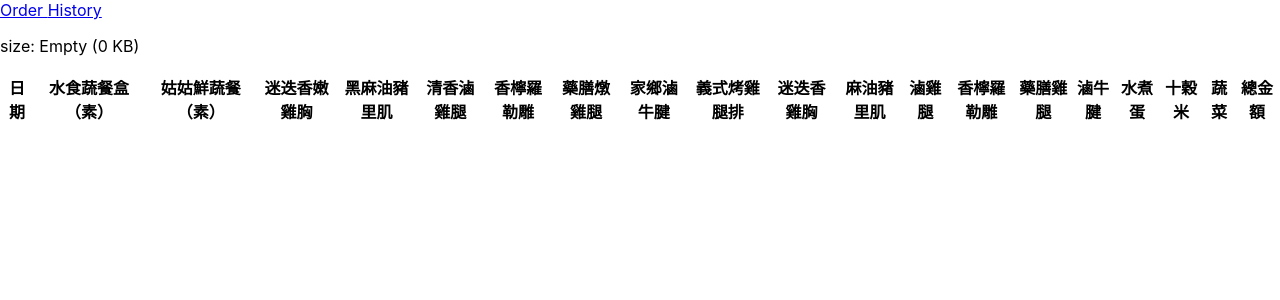
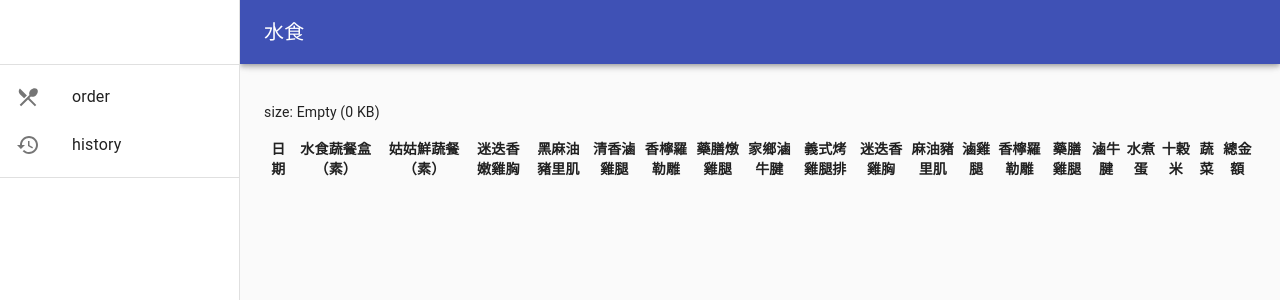
Before and after one commit to pxiaopos/xioapos, a React (Create React App) app: page /#/history in a window 1280 px wide. Shown: the top 300 px of the page. Built offline with nearby package versions, Linux system fonts and the light colour scheme.

Commit message:
add style

```diff
--- a/package.json
+++ b/package.json
@@ -5,6 +5,7 @@
   "homepage": ".",
   "dependencies": {
     "@material-ui/core": "^4.7.1",
+    "@material-ui/icons": "^4.5.1",
     "classnames": "^2.2.6",
     "react": "^16.9.0",
     "react-dom": "^16.9.0",
--- a/src/containers/App.js
+++ b/src/containers/App.js
@@ -1,21 +1,152 @@
 import React, { Component } from 'react'
 import { withRouter, Switch, Route, Redirect } from 'react-router-dom'
+import RestaurantMenuIcon from '@material-ui/icons/RestaurantMenu';
+import HistoryIcon from '@material-ui/icons/History';
+
+import AppBar from '@material-ui/core/AppBar';
+import CssBaseline from '@material-ui/core/CssBaseline';
+import Divider from '@material-ui/core/Divider';
+import Drawer from '@material-ui/core/Drawer';
+import Hidden from '@material-ui/core/Hidden';
+import IconButton from '@material-ui/core/IconButton';
+import List from '@material-ui/core/List';
+import ListItem from '@material-ui/core/ListItem';
+import ListItemText from '@material-ui/core/ListItemText';
+import ListItemIcon from '@material-ui/core/ListItemIcon';
+import Toolbar from '@material-ui/core/Toolbar';
+import Typography from '@material-ui/core/Typography';
+import { withStyles } from '@material-ui/core/styles';
 
 import Order from './Order'
 import History from './History'
 
+const drawerWidth = 240;
+
+const styles = (theme) => ({
+  root: {
+    display: 'flex',
+  },
+  drawer: {
+    [theme.breakpoints.up('sm')]: {
+      width: drawerWidth,
+      flexShrink: 0,
+    },
+  },
+  appBar: {
+    [theme.breakpoints.up('sm')]: {
+      width: `calc(100% - ${drawerWidth}px)`,
+      marginLeft: drawerWidth,
+    },
+  },
+  menuButton: {
+    marginRight: theme.spacing(2),
+    [theme.breakpoints.up('sm')]: {
+      display: 'none',
+    },
+  },
+  toolbar: theme.mixins.toolbar,
+  drawerPaper: {
+    width: drawerWidth,
+  },
+  content: {
+    flexGrow: 1,
+    padding: theme.spacing(3),
+  },
+});
+
 class App extends Component {
     render() {
+        const { container, classes, history } = this.props;
+
+        const drawer = (
+          <div>
+            <div className={classes.toolbar} />
+            <Divider />
+            <List>
+              { [
+                    {
+                        name: 'order',
+                        icon: () => <RestaurantMenuIcon />
+                    },
+                    {
+                        name: 'history',
+                        icon: () => <HistoryIcon />
+                    }
+                ].map((v, index) => (
+                    <ListItem button key={v.name}>
+                        <ListItemIcon>{v.icon()}</ListItemIcon>
+                        <ListItemText onClick={()=>{
+                            history.replace(`/${v.name}`)
+                        }} primary={ v.name } />
+                    </ListItem>
+                ))
+            }
+            </List>
+            <Divider />
+          </div>
+        );
+
         const needRedirect = this.props.match.path === this.props.location.pathname
 
         return (
-            <Switch>
-                {needRedirect && <Redirect from="/" to='/order' />}
-                <Route path="/order" render={props => <Order {...props} />} />
-                <Route path="/history" render={props => <History {...props} />} />
-            </Switch>
+            <>
+                <div className={classes.root}>
+                    <CssBaseline />
+                    <AppBar position="fixed" className={classes.appBar}>
+                        <Toolbar>
+                        <IconButton
+                            color="inherit"
+                            aria-label="open drawer"
+                            edge="start"
+                            className={classes.menuButton}
+                        >
+                        </IconButton>
+                        <Typography variant="h6" noWrap>
+                            水食
+                        </Typography>
+                        </Toolbar>
+                    </AppBar>
+                    <nav className={classes.drawer} aria-label="mailbox folders">
+                        {/* The implementation can be swapped with js to avoid SEO duplication of links. */}
+                        <Hidden smUp implementation="css">
+                        <Drawer
+                            container={container}
+                            variant="temporary"
+                            anchor="left"
+                            classes={{
+                            paper: classes.drawerPaper,
+                            }}
+                            ModalProps={{
+                            keepMounted: true, // Better open performance on mobile.
+                            }}
+                        >
+                            {drawer}
+                        </Drawer>
+                        </Hidden>
+                        <Hidden xsDown implementation="css">
+                        <Drawer
+                            classes={{
+                            paper: classes.drawerPaper,
+                            }}
+                            variant="permanent"
+                            open
+                        >
+                            {drawer}
+                        </Drawer>
+                        </Hidden>
+                    </nav>
+                    <main className={classes.content}>
+                        <div className={classes.toolbar} />
+                        <Switch>
+                            { needRedirect && <Redirect from="/" to='/order' /> }
+                            <Route path="/order" render={props => <Order {...props} />} />
+                            <Route path="/history" render={props => <History {...props} />} />
+                        </Switch>
+                    </main>
+                </div>
+        </>
         )
     }
 }
 
-export default withRouter(App)
+export default withRouter(withStyles(styles)(App))
--- a/src/containers/History.js
+++ b/src/containers/History.js
@@ -1,5 +1,4 @@
 import React, { Component } from 'react'
-import { Link } from 'react-router-dom'
 import { compose } from 'redux'
 import { connect } from 'react-redux'
 
@@ -16,8 +15,6 @@ class History extends Component {
 
         return (
             <>
-            <Link to='/order'>Order </Link>
-            <Link to='/history'>History</Link>
             <p>size: {history.size}</p>
             <table>
                 <thead>
--- a/src/containers/Order.js
+++ b/src/containers/Order.js
@@ -1,6 +1,5 @@
 // TODO: reacthook -> typescript
 import React, { PureComponent as Component } from 'react';
-import { Link } from 'react-router-dom'
 import cx from 'classnames'
 import { compose } from 'redux'
 import { connect } from 'react-redux'
@@ -94,10 +93,6 @@ class Order extends Component {
 
     return (
       <div>
-        <div>
-            <Link to='/order'>Order </Link>
-            <Link to='/history'>History</Link>
-        </div>
         <div className={styles.container}>
           <p>{ today() } <span className={styles.sum}>總金額: {sum} 元</span></p>
         </div>
```
Also changed, not shown: 1 other file (tests, documents, lock files or other folders).
